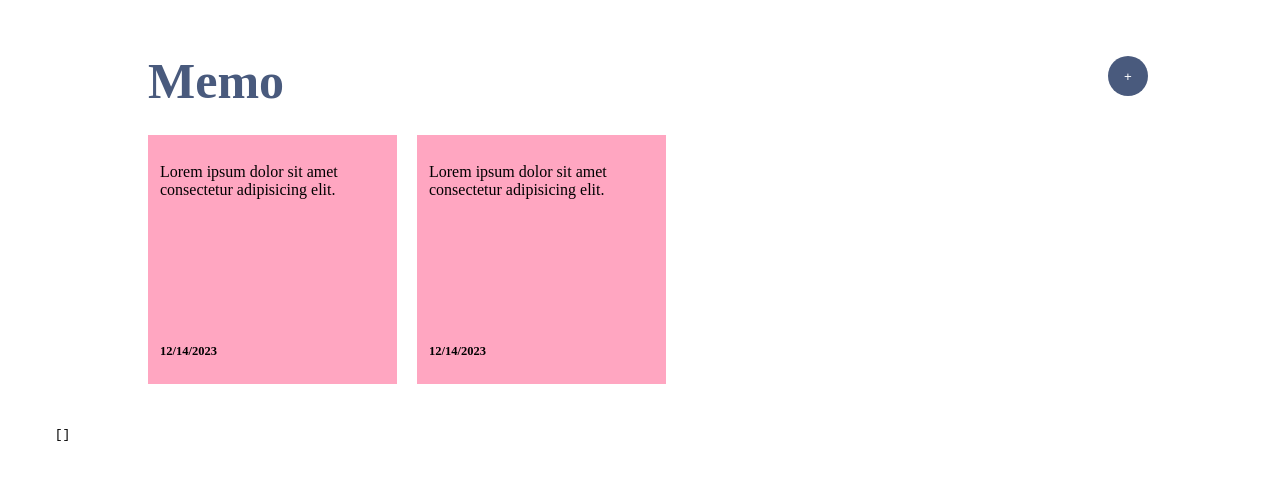
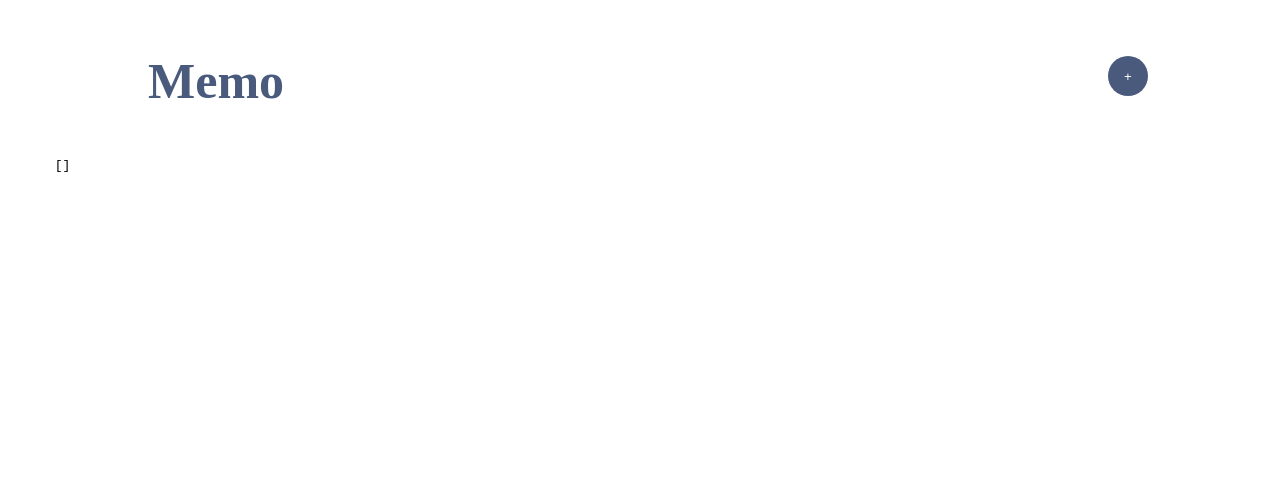
Before and after one commit to Suyono-Sukorame/stickynote-vue, a Vue app: page / in a window 1280 px wide. Shown: the top 480 px of the page. Built offline with nearby package versions, Linux system fonts and the light colour scheme.

Commit message:
pelajari perulangan dengan directive for

```diff
--- a/src/App.vue
+++ b/src/App.vue
@@ -28,20 +28,16 @@ function getRandomColor() {
         <button @click="showForm = true">+</button>
       </header>
       <div class="cards-container">
-        <div class="card">
+        <div
+          v-for="memo in memos"
+          class="card"
+          :style="{ backgroundColor: memo.backgroundColor }"
+        >
           <p class="main-text">
-            Lorem ipsum dolor sit amet consectetur adipisicing elit.
+            {{ memo.memo }}
           </p>
           <p class="date">
-            {{ new Date().toLocaleDateString("en-us") }}
-          </p>
-        </div>
-        <div class="card">
-          <p class="main-text">
-            Lorem ipsum dolor sit amet consectetur adipisicing elit.
-          </p>
-          <p class="date">
-            {{ new Date().toLocaleDateString("en-us") }}
+            {{ memo.date }}
           </p>
         </div>
       </div>
```
